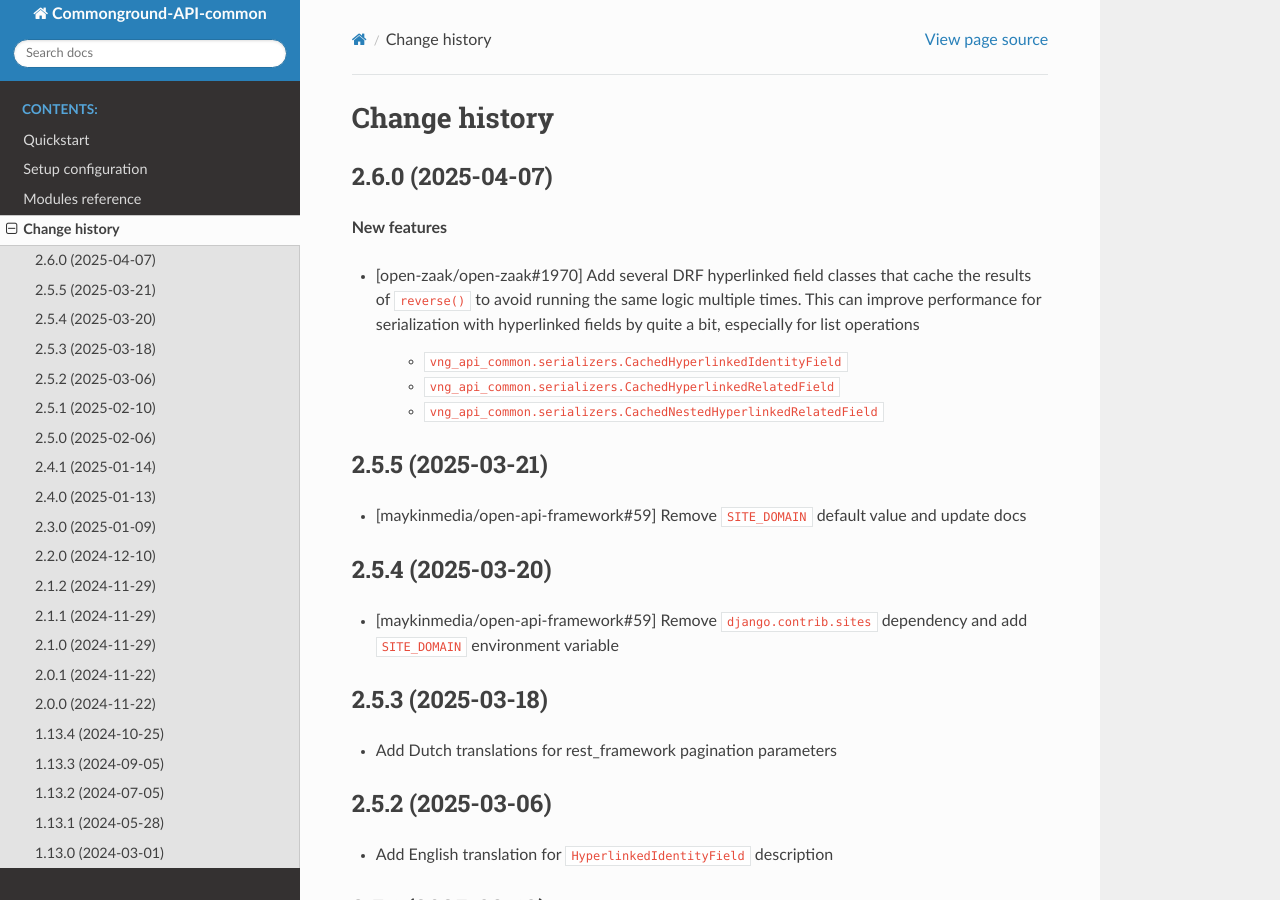
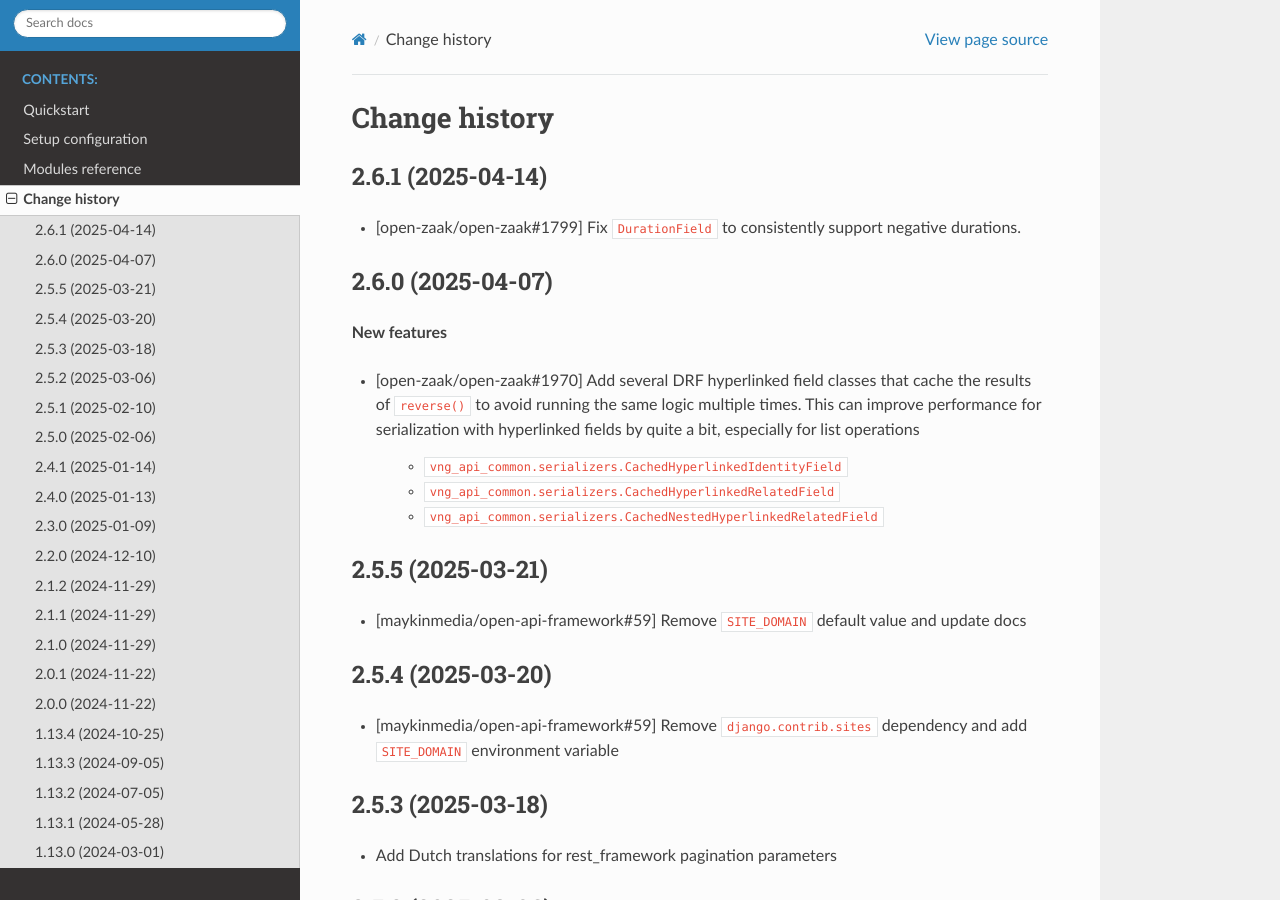
Before and after one commit to VNG-Realisatie/vng-api-common, a Sphinx documentation site: the page built from docs/changelog.rst, in a window 1280 px wide and 900 px high. Built offline with Sphinx 7.4.7 and the Read the Docs theme 3.1.0, drawn with Linux system fonts in a browser that asks for light colours.

Commit message:
:bookmark: Release 2.6.1

```diff
--- a/CHANGELOG.rst
+++ b/CHANGELOG.rst
@@ -1,6 +1,11 @@
 ==============
 Change history
 ==============
+
+2.6.1 (2025-04-14)
+------------------
+
+* [open-zaak/open-zaak#1799] Fix ``DurationField`` to consistently support negative durations.
 
 2.6.0 (2025-04-07)
 ------------------
--- a/docs/conf.py
+++ b/docs/conf.py
@@ -29,7 +29,7 @@ copyright = "2022, VNG-Realisatie, Maykin Media"
 author = "VNG-Realisatie, Maykin Media"
 
 # The full version, including alpha/beta/rc tags
-release = "2.6.0"
+release = "2.6.1"
 
 
 # -- General configuration ---------------------------------------------------
--- a/setup.cfg
+++ b/setup.cfg
@@ -2,7 +2,7 @@
 # see http://setuptools.readthedocs.io/en/latest/setuptools.html#configuring-setup-using-setup-cfg-files
 [metadata]
 name = commonground-api-common
-version = 2.6.0
+version = 2.6.1
 description = Commonground API tooling
 long_description = file: README.rst
 url = https://github.com/maykinmedia/commonground-api-common
--- a/vng_api_common/__init__.py
+++ b/vng_api_common/__init__.py
@@ -1 +1 @@
-__version__ = "2.6.0"
+__version__ = "2.6.1"
```
Also changed, not shown: .bumpversion.cfg.
